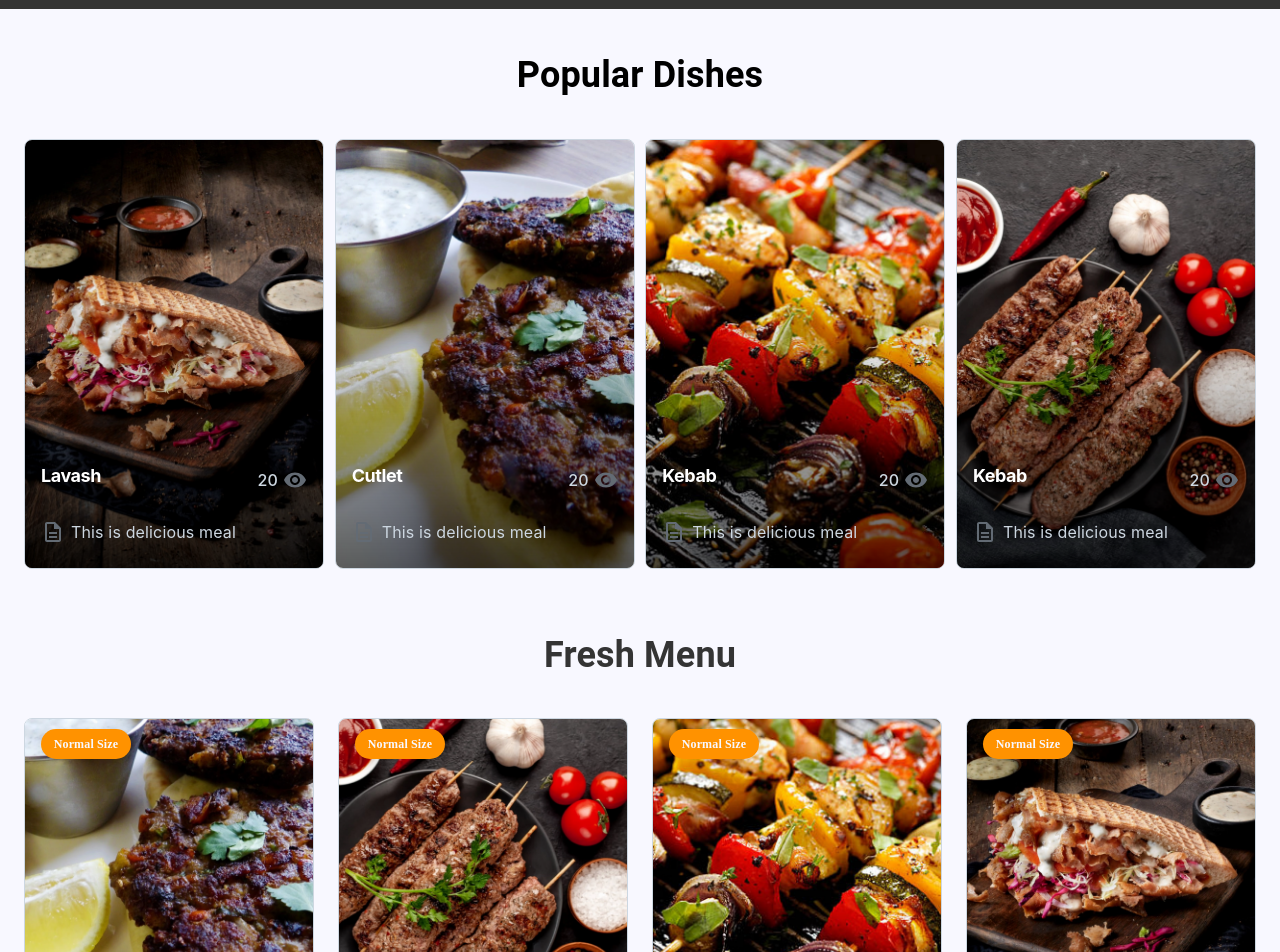
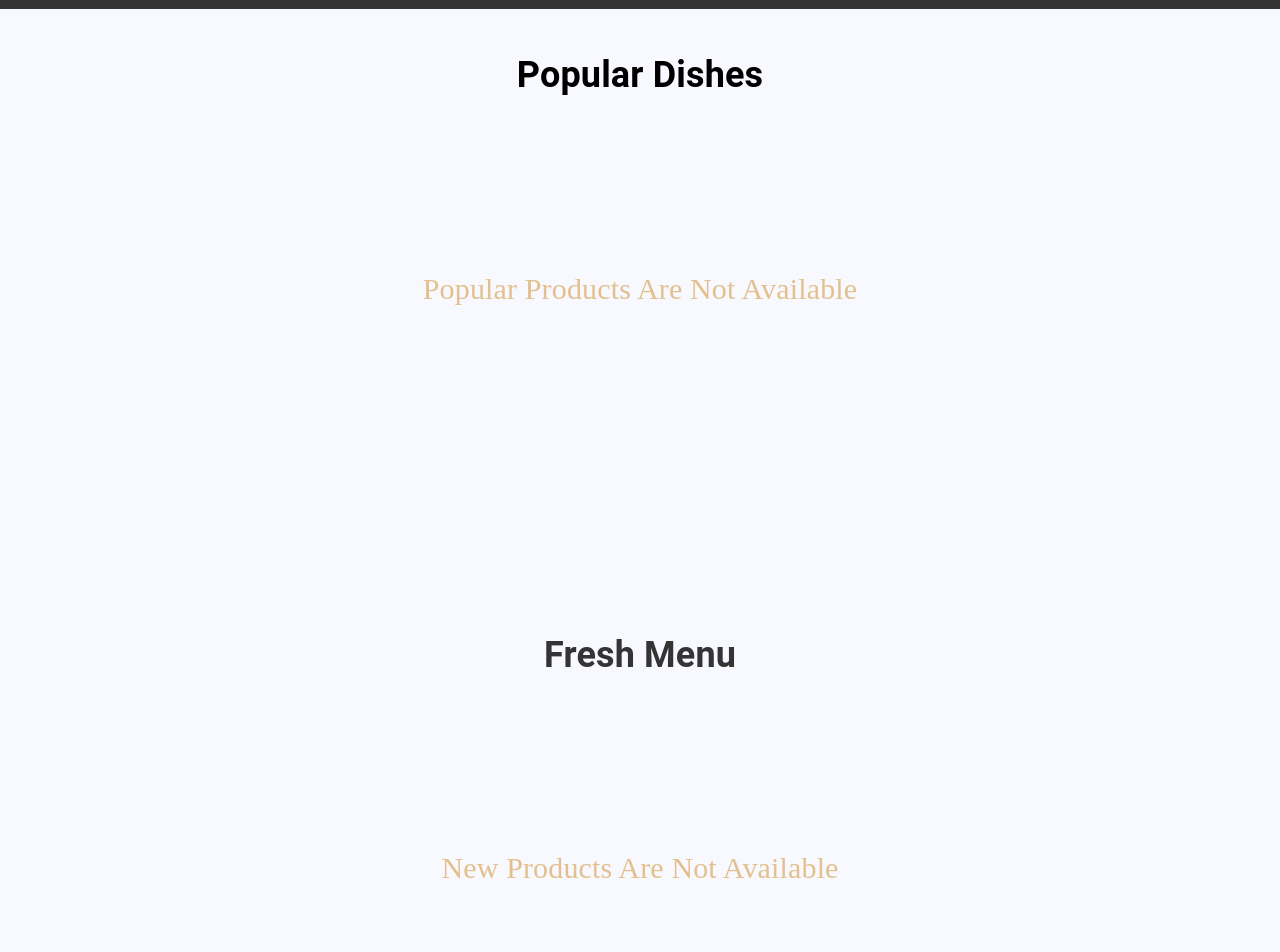
Before and after one commit to ShohbozKurbonbekov/burak-react, a React (Create React App) app: page / in a window 1280 px wide. Shown: the part 1000-1952 px from the top of the page. Built offline with nearby package versions, Linux system fonts and the light colour scheme.

Commit message:
fix: modifying newProducts and popularDishes sectional components

```diff
--- a/src/app/screens/HomePage/NewDishes.tsx
+++ b/src/app/screens/HomePage/NewDishes.tsx
@@ -12,7 +12,7 @@ import VisibilityIcon from "@mui/icons-material/Visibility";
 // import VisibilityIcon from "@mui/icons-material/Visibility";
 // import DescriptionOutlinedIcon from "@mui/icons-material/DescriptionOutlined";
 
-const newDishes = [
+let newDishes = [
   {
     productName: "Cutlet",
     imagePath: "/img/cutlet.webp",
@@ -31,6 +31,8 @@ const newDishes = [
   },
 ];
 
+newDishes = [];
+
 export default function NewDishes() {
   return (
     <div className="new-dishes-frame">
@@ -39,7 +41,8 @@ export default function NewDishes() {
           <Box className="category-title">Fresh Menu</Box>
           <Stack className="cards-frame">
             <CssVarsProvider>
-              {newDishes.map((product, number) => {
+              {newDishes.length !== 0 ? (
+                newDishes.map((product, number) => {
                   return (
                     <Card className="card" key={number} variant="outlined">
                       <CardOverflow>
@@ -69,7 +72,10 @@ export default function NewDishes() {
                       </CardOverflow>
                     </Card>
                   );
-              })}
+                })
+              ) : (
+                <Box className="no-data">New Products are not available</Box>
+              )}
             </CssVarsProvider>
           </Stack>
         </Stack>
--- a/src/app/screens/HomePage/PopularDishes.tsx
+++ b/src/app/screens/HomePage/PopularDishes.tsx
@@ -6,7 +6,7 @@ import { CardOverflow } from "@mui/joy";
 import VisibilityIcon from "@mui/icons-material/Visibility";
 import DescriptionOutlinedIcon from "@mui/icons-material/DescriptionOutlined";
 
-const list = [
+let list = [
   {
     productName: "Lavash",
     imagePath: "/img/lavash.webp",
@@ -24,6 +24,7 @@ const list = [
     imagePath: "/img/kebab-fresh.webp",
   },
 ];
+list = [];
 
 export default function PopularDishes() {
   return (
@@ -32,7 +33,8 @@ export default function PopularDishes() {
         <Stack className="popular-section">
           <Box className="category-name">Popular Dishes</Box>
           <Stack className="cards-frame">
-            {list.map((product, number) => {
+            {list.length !== 0 ? (
+              list.map((product, number) => {
                 return (
                   <CssVarsProvider key={number}>
                     <Card className="card">
@@ -88,7 +90,10 @@ export default function PopularDishes() {
                     </Card>
                   </CssVarsProvider>
                 );
-            })}
+              })
+            ) : (
+              <Box className="no-data">Popular products are not available</Box>
+            )}
           </Stack>
         </Stack>
       </Container>
--- a/src/css/homePage.css
+++ b/src/css/homePage.css
@@ -229,3 +229,19 @@
   align-items: center;
   font-weight: 500;
 }
+
+/* NO PRODUCTS*/
+.homePage .new-dishes-frame .new-dishes-section .cards-frame .no-data,
+.homePage .popular-dishes-frame .popular-section .cards-frame .no-data {
+  width: 100%;
+  height: 300px;
+  display: flex;
+  justify-content: center;
+  align-items: center;
+  text-transform: capitalize;
+  font-family: "Poppins", serif;
+  font-weight: 400;
+  font-size: 30px;
+  line-height: 34px;
+  color: #e3c08d;
+}
```
Lines whose indentation alone changed are shown as unchanged.
